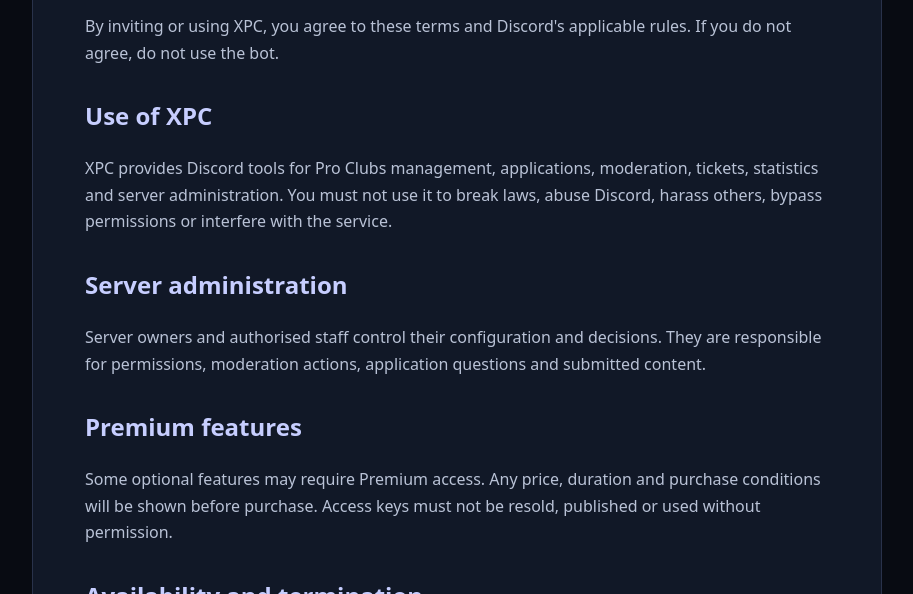
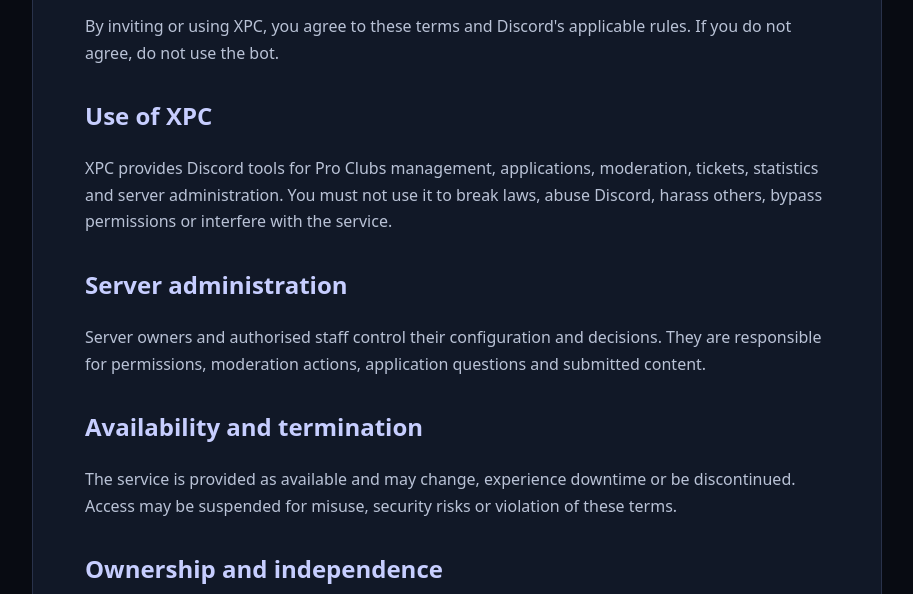
Before and after one commit to ethanalder743-coder/XPC-1.0, a plain HTML site: page docs/terms.html in a window 1280 px wide. Shown: the part 206-800 px from the top of the page, without its empty margins (183-1096 px from the left). Drawn offline with Linux system fonts and the light colour scheme.

Commit message:
Remove Premium terms

```diff
--- a/docs/terms.html
+++ b/docs/terms.html
@@ -15,7 +15,6 @@
   <p>By inviting or using XPC, you agree to these terms and Discord's applicable rules. If you do not agree, do not use the bot.</p>
   <h2>Use of XPC</h2><p>XPC provides Discord tools for Pro Clubs management, applications, moderation, tickets, statistics and server administration. You must not use it to break laws, abuse Discord, harass others, bypass permissions or interfere with the service.</p>
   <h2>Server administration</h2><p>Server owners and authorised staff control their configuration and decisions. They are responsible for permissions, moderation actions, application questions and submitted content.</p>
-  <h2>Premium features</h2><p>Some optional features may require Premium access. Any price, duration and purchase conditions will be shown before purchase. Access keys must not be resold, published or used without permission.</p>
   <h2>Availability and termination</h2><p>The service is provided as available and may change, experience downtime or be discontinued. Access may be suspended for misuse, security risks or violation of these terms.</p>
   <h2>Ownership and independence</h2><p>XPC is independently developed and is not affiliated with Discord, Electronic Arts, EA SPORTS or Byronic.</p>
   <h2>Changes and contact</h2><p>These terms may be updated when the service changes. Contact the XPC operator through the official XPC Discord community or your server administrator.</p>
```
